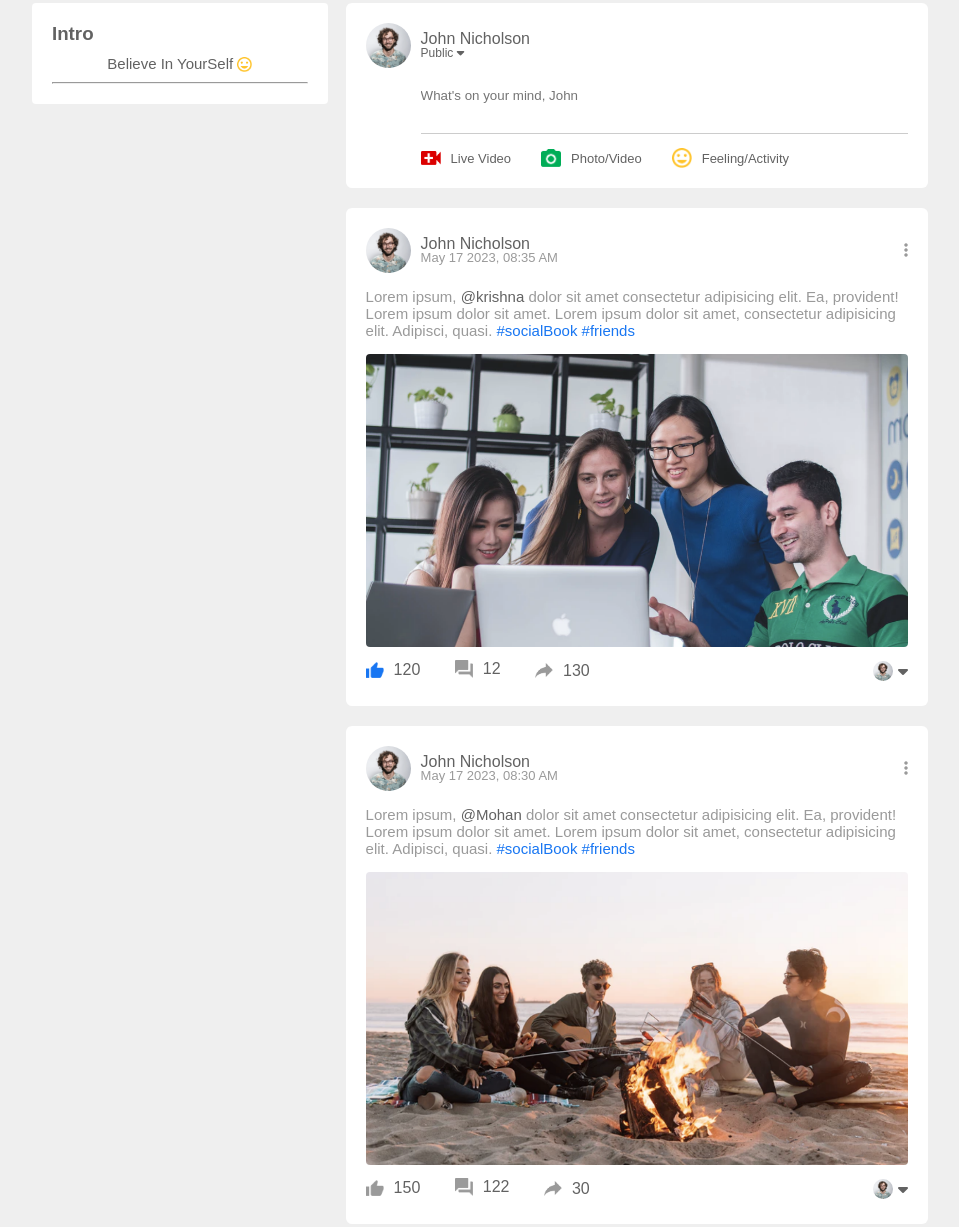
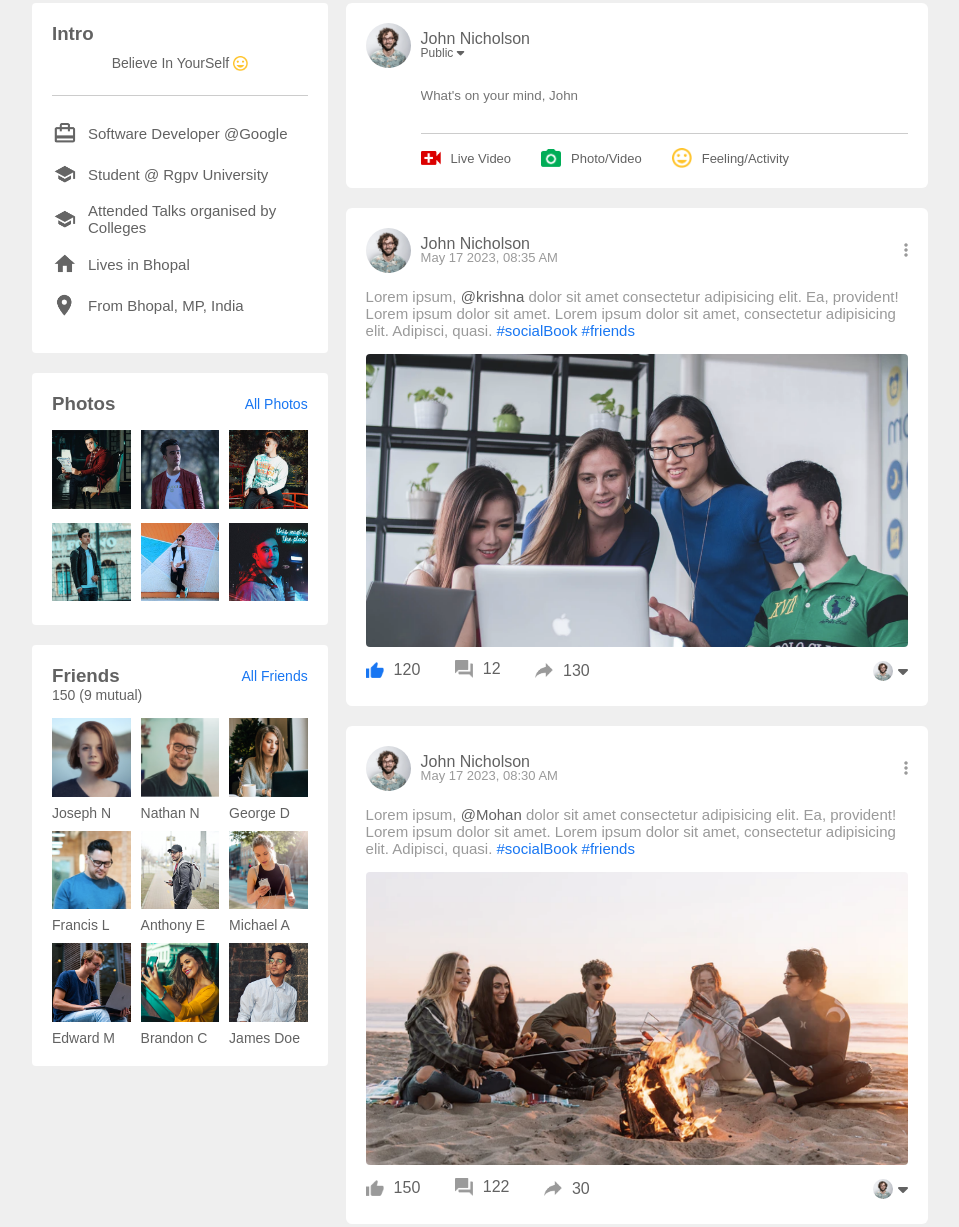
Before and after one commit to Prashant-Malviya/socialBook, a plain HTML site: page profile.html in a window 1280 px wide. Shown: the part 921-2148 px from the top of the page, without its empty margins (160-1119 px from the left). Drawn offline with Linux system fonts and the light colour scheme.

Commit message:
Added education details and friends

```diff
--- a/profile.html
+++ b/profile.html
@@ -131,6 +131,51 @@
                     <h3>Intro</h3>
                     <p class="intro-text">Believe In YourSelf <img src="images/feeling.png"></p>
                     <hr>
+
+                    <ul>
+                        <li><img src="images/profile-job.png"> Software Developer @Google</li>
+                        <li><img src="images/profile-study.png">Student @ Rgpv University</li>
+                        <li><img src="images/profile-study.png">Attended Talks organised by Colleges</li>
+                        <li><img src="images/profile-home.png">Lives in Bhopal</li>
+                        <li><img src="images/profile-location.png">From Bhopal, MP, India</li>
+                    </ul>
+
+                </div>
+
+                <div class="profile-intro">
+                    <div class="title-box">
+                        <h3>Photos</h3>
+                    <a href="#">All Photos</a>
+                    </div>
+
+                    <div class="photo-box">
+                        <div><img src="images/photo1.png"></div>
+                        <div><img src="images/photo2.png"></div>
+                        <div><img src="images/photo3.png"></div>
+                        <div><img src="images/photo4.png"></div>
+                        <div><img src="images/photo5.png"></div>
+                        <div><img src="images/photo6.png"></div>
+                    </div>
+                </div>
+
+                <div class="profile-intro">
+                    <div class="title-box">
+                        <h3>Friends</h3>
+                    <a href="#">All Friends</a>
+                    </div>
+                    <p>150 (9 mutual)</p>
+                    <div class="friends-box">
+                        <div><img src="images/member-1.png"><p>Joseph N</p></div>
+                        <div><img src="images/member-2.png"><p>Nathan N</p></div>
+                        <div><img src="images/member-3.png"><p>George D</p></div>
+                        <div><img src="images/member-4.png"><p>Francis L</p></div>
+                        <div><img src="images/member-5.png"><p>Anthony E</p></div>
+                        <div><img src="images/member-6.png"><p>Michael A</p></div>
+                        <div><img src="images/member-7.png"><p>Edward M</p></div>
+                        <div><img src="images/member-8.png"><p>Brandon C</p></div>
+                        <div><img src="images/member-9.png"><p>James Doe</p></div>
+
+                    </div>
                 </div>
 
             </div>
--- a/style.css
+++ b/style.css
@@ -652,3 +652,75 @@ nav{
     width: 15px;
     margin-bottom: -3px;
 }
+
+.profile-intro hr{
+    border: 0;
+    height: 1px;
+    background: #ccc;
+    margin: 24px 0;
+}
+
+.profile-intro ul li{
+    list-style: none;
+    font-size: 15px;
+    margin: 15px 0;
+    display: flex;
+    align-items: center;
+}
+
+.profile-intro ul li img{
+    width: 26px;
+    margin-right: 10px;
+}
+
+.title-box{
+    display: flex;
+    align-items: center;
+    justify-content: space-between;
+}
+
+.title-box a{
+    text-decoration: none;
+    color: #1876f2;
+    font-size: 14px;
+}
+
+.photo-box{
+    display: grid;
+    grid-template-columns: repeat(3, auto);
+    grid-gap: 10px;
+    margin-top: 15px;
+}
+
+.photo-box div img{
+    width: 100%;
+    cursor: pointer;
+}
+
+.profile-intro p{
+    font-size: 14px;
+}
+
+.friends-box{
+    display: grid;
+    grid-template-columns: repeat(3, auto);
+    grid-gap: 10px;
+    margin-top: 15px;
+}
+
+.friends-box div img{
+    width: 100%;
+    cursor: pointer;
+    padding-bottom: 20px;
+}
+
+.friends-box div{
+    position: relative;
+}
+
+.friends-box p{
+    position: absolute;
+    bottom: 0;
+    left: 0;
+
+}
```
